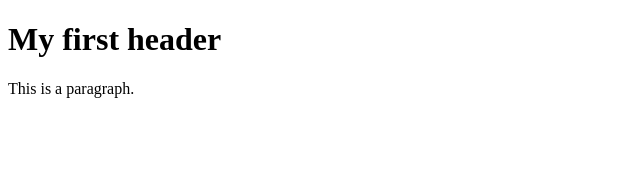
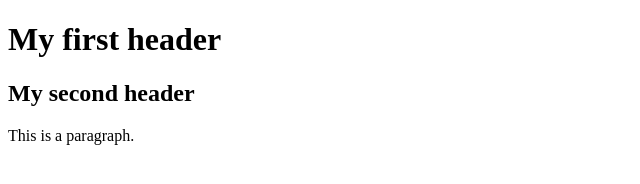
Before and after one commit to hmat0015/3179, a plain HTML site: page index.html in a window 1280 px wide. Shown: the whole page, without its empty margins (0-640 px from the left). Drawn offline with Linux system fonts and the light colour scheme.

Commit message:
Trying to update the existing file

```diff
--- a/index.html
+++ b/index.html
@@ -6,6 +6,7 @@
 
     <body>
         <h1>My first header</h1>
+        <h2> My second header </h2>
         <p> This is a paragraph. </p>
     </body>
 </html>
```
